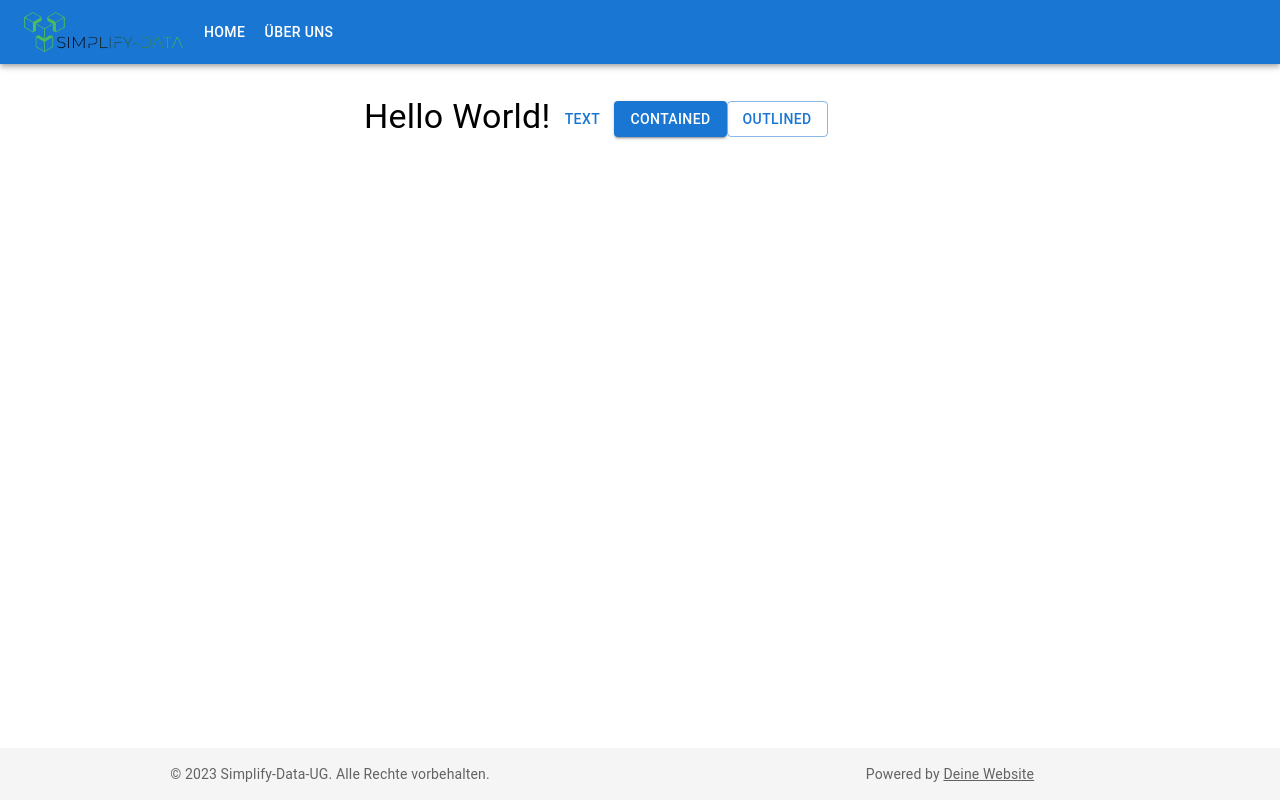
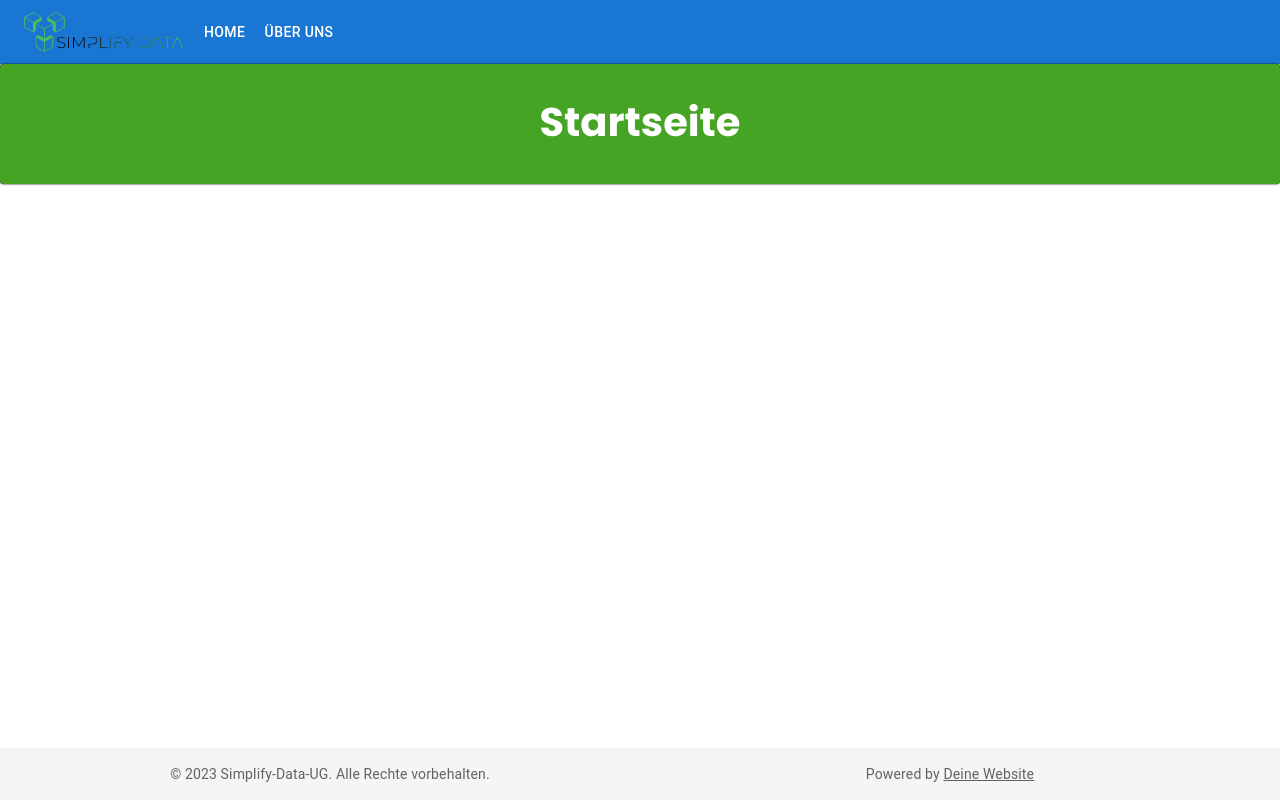
Before and after one commit to Laieb786/web-app-fuer-simplify-data-ug, a React (Create React App) app: page / in a window 1280 px wide. Built offline with nearby package versions, Linux system fonts and the light colour scheme.

Commit message:
Anpassung des Balken-Elements

```diff
--- a/src/Seiten/StartSeite.js
+++ b/src/Seiten/StartSeite.js
@@ -1,4 +1,4 @@
-import * as React from 'react';
+import React from 'react';
 import Container from '@mui/material/Container';
 import Typography from '@mui/material/Typography';
 import Box from '@mui/material/Box';
@@ -8,13 +8,41 @@
   return (
     <Container maxWidth="sm">
       <Box sx={{ my: 4 }}>
-        <Typography variant="h4" component="h1" gutterBottom>
-          Hello World!
-          <Button variant="text">Text</Button>
-          <Button variant="contained">Contained</Button>
-          <Button variant="outlined">Outlined</Button>
+        {/* Hello World! und andere Inhalte */}
+      </Box>
+
+      <div
+        className="rectangle"
+        style={{
+          position: 'absolute',
+          top: '64px', // Adjust this value based on your header height
+          left: '0px',
+          width: '100%',
+          height: '120px',
+          background: '#45A423FF',
+          borderRadius: '4px',
+          boxShadow: '0px 0px 1px #171a1f, 0px 0px 2px #171a1f',
+        }}
+      >
+        <link
+          href="https://fonts.googleapis.com/css2?family=Poppins:wght@400;500;700&display=swap"
+          rel="stylesheet"
+        />
+        <Typography
+          variant="h5"
+          component="div"
+          sx={{
+            fontFamily: 'Poppins',
+            textAlign: 'center',
+            color: 'white',
+            paddingTop: '32px', // Adjust this value to vertically center the text
+            fontSize: '40px', // Schriftgröße
+            fontWeight: 'bold', // Fontgewicht fett (bold)
+          }}
+        >
+          Startseite
         </Typography>
-      </Box>
+      </div>
     </Container>
   );
 }
```
Also changed, not shown: src/theme.js (deleted, +0 -19 lines), src/Komponenten/HeaderComponent.js (line endings or trailing spaces).
